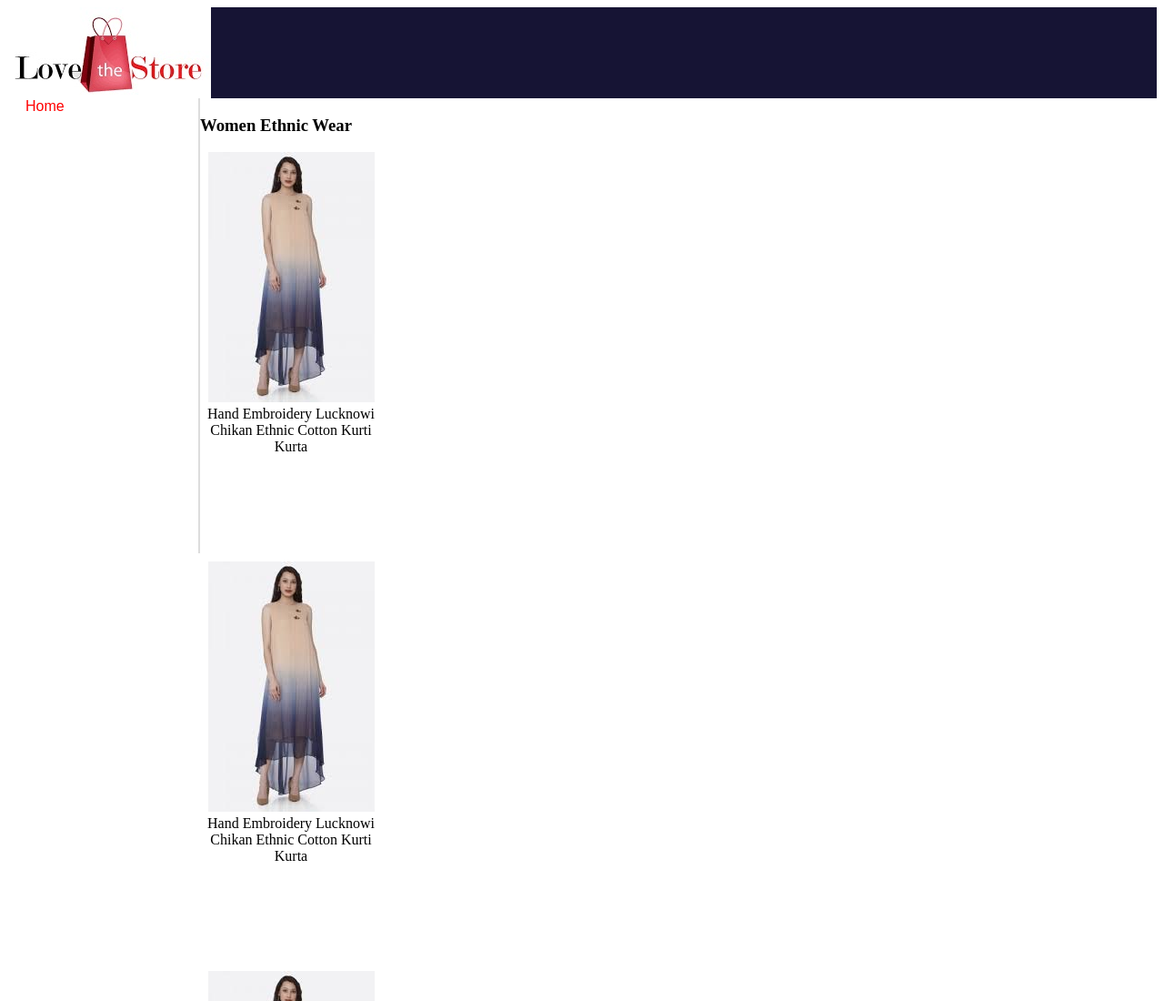
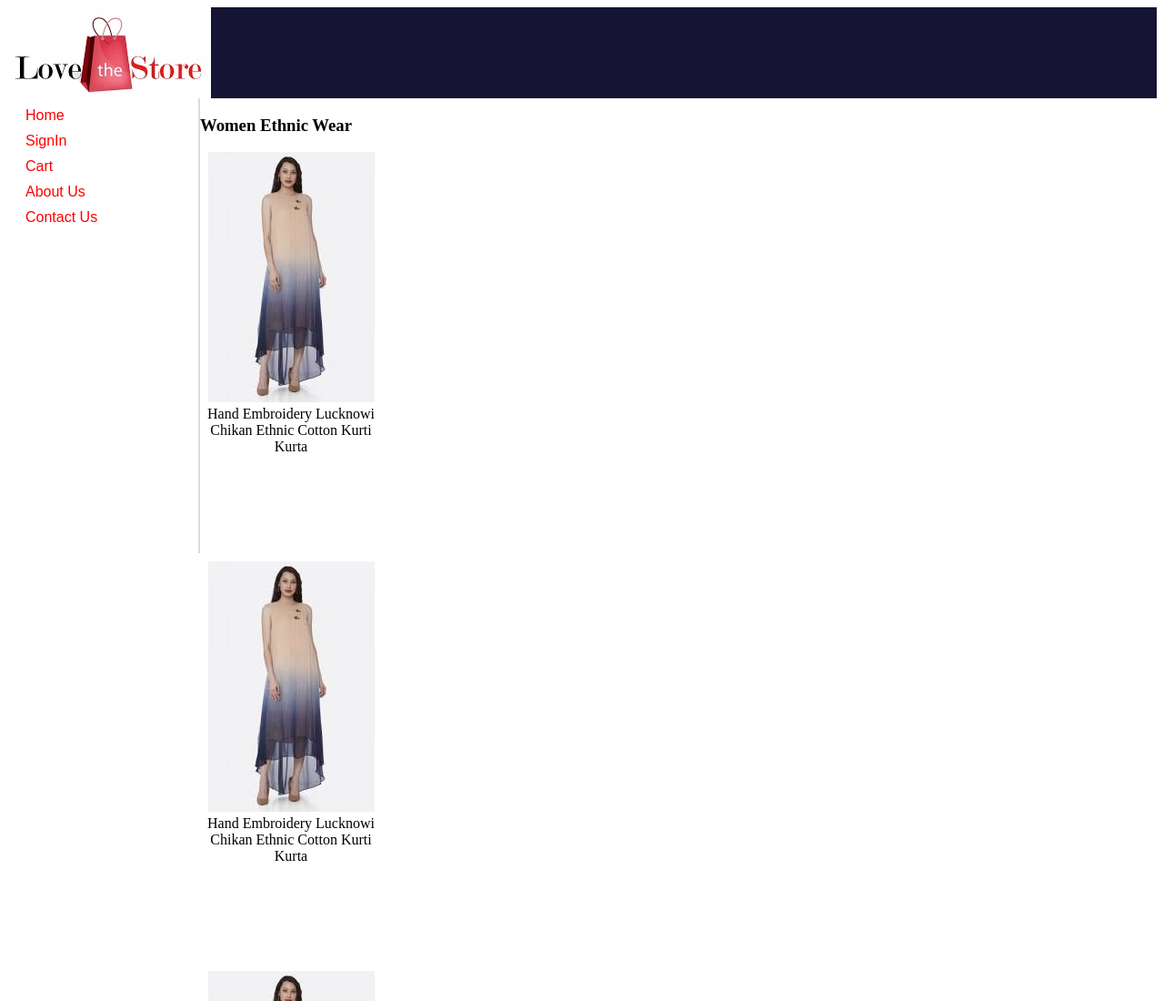
Before and after one commit to JoiceJolly/HTML-CSS-Learning, a plain HTML site: page About/Index.html in a window 1280 px wide. Shown: the top 1100 px of the page at 91% size. Drawn offline with Linux system fonts and the light colour scheme.

Commit message:
Second Commit

```diff
--- a/About/Index.html
+++ b/About/Index.html
@@ -11,6 +11,10 @@
 		<div class="root" id="root">
 			<div class="left_nav">
 				<a href="#">Home</a>
+				<a href="#">SignIn</a>
+				<a href="#">Cart</a>
+				<a href="#">About Us</a>
+				<a href="#">Contact Us</a>
 			</div>
 			<div class="dress">
 				<h3>Women Ethnic Wear</h3>
--- a/css/Style.css
+++ b/css/Style.css
@@ -1,7 +1,8 @@
-a{
+.root .left_nav a{
 	color:red;
 	text-decoration:none;
 	font-family:sans-serif;
+	margin-top: 10px;
 }
 h1
 {
@@ -26,7 +27,8 @@ h1
 	width:190px;
 	height:500px;
 	border-right:solid 2px #ddd;
-
+	display: flex;
+	flex-direction: column;
 }
 /* .dress
 {
```
